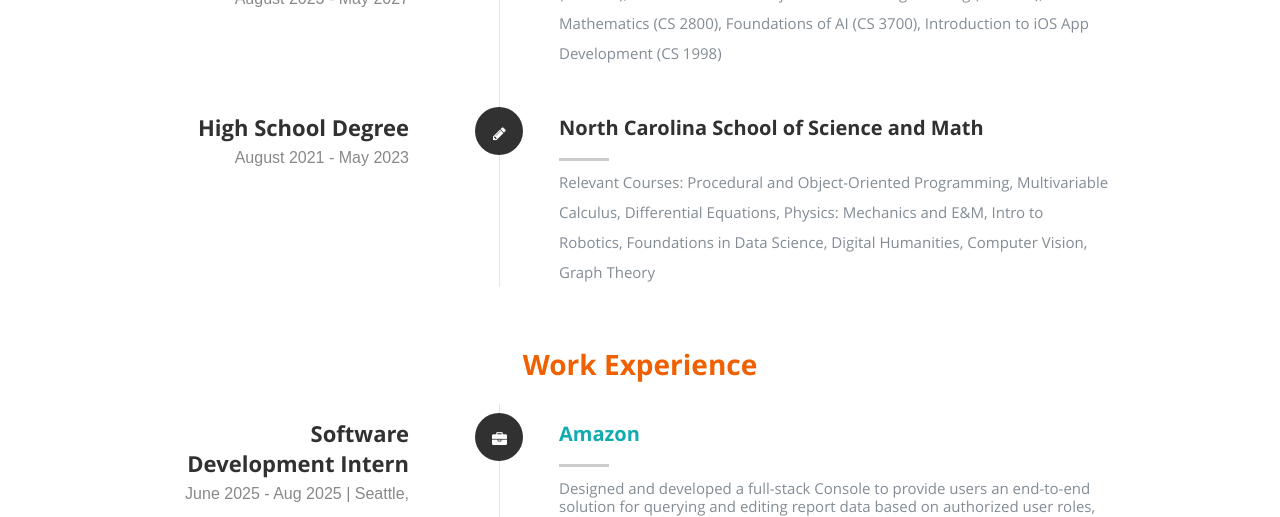
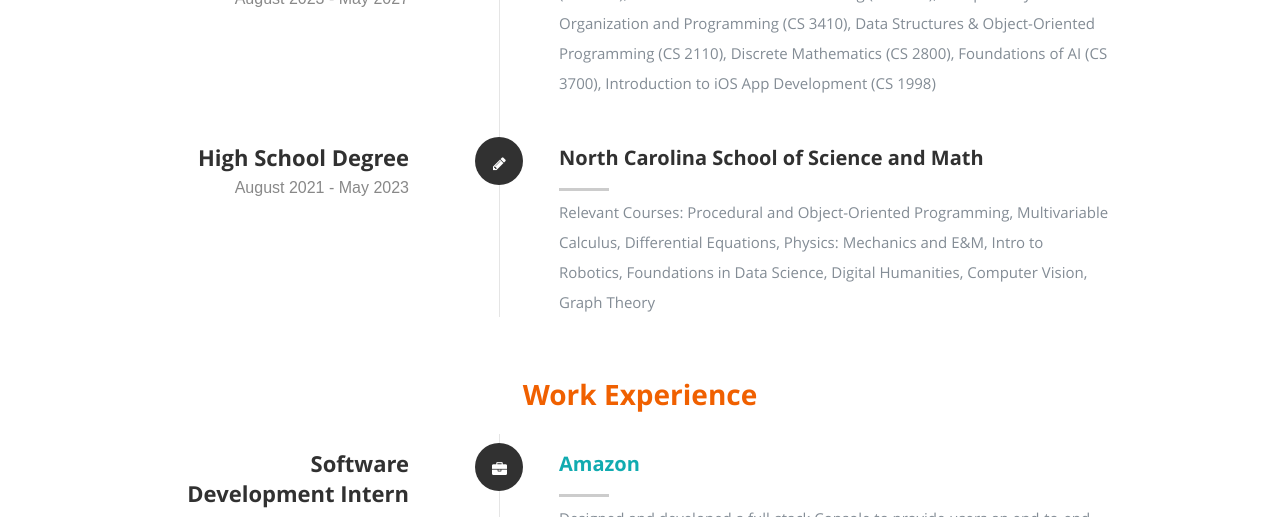
Before and after one commit to amishi00/amishi00.github.io, a plain HTML site: page experience.html in a window 1280 px wide. Shown: the part 768-1285 px from the top of the page. Drawn offline with nearby package versions, Linux system fonts and the light colour scheme.

Commit message:
added classes

```diff
--- a/experience.html
+++ b/experience.html
@@ -115,7 +115,7 @@
 
                   <div class="timeline-content">
                      <h4>Cornell University</h4>
-                     <p>Analysis of Algorithms (CS 4820), Data Structures & Functional Programming (CS 3110), Data Structures & Object-Oriented Programming (CS 2110), Discrete Mathematics (CS 2800), Foundations of AI (CS 3700), Introduction to iOS App Development (CS 1998)</p>
+                     <p>Analysis of Algorithms (CS 4820), Data Structures & Functional Programming (CS 3110), Introduction to Machine Learning (CS 3780), Computer System Organization and Programming (CS 3410), Data Structures & Object-Oriented Programming (CS 2110), Discrete Mathematics (CS 2800), Foundations of AI (CS 3700), Introduction to iOS App Development (CS 1998)</p>
                   </div>
 
                </div> <!-- /timeline-block -->
```
